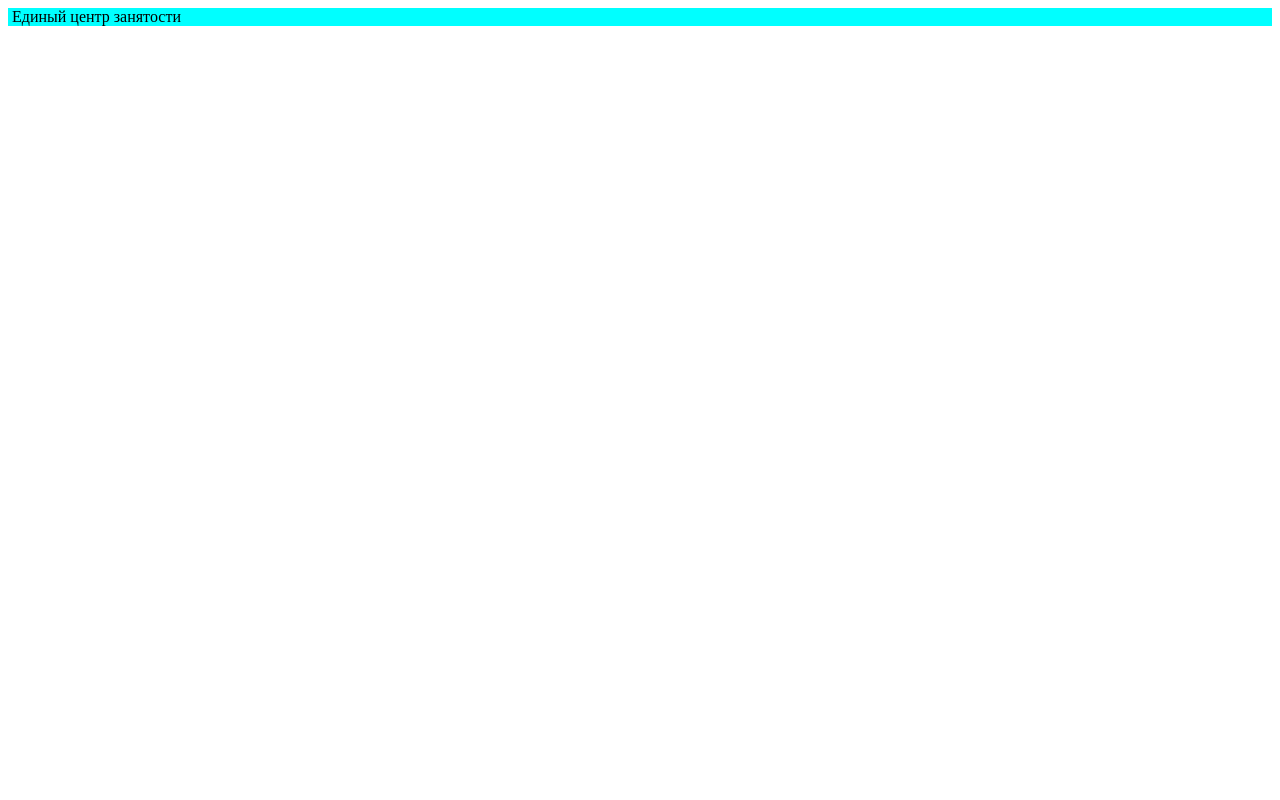
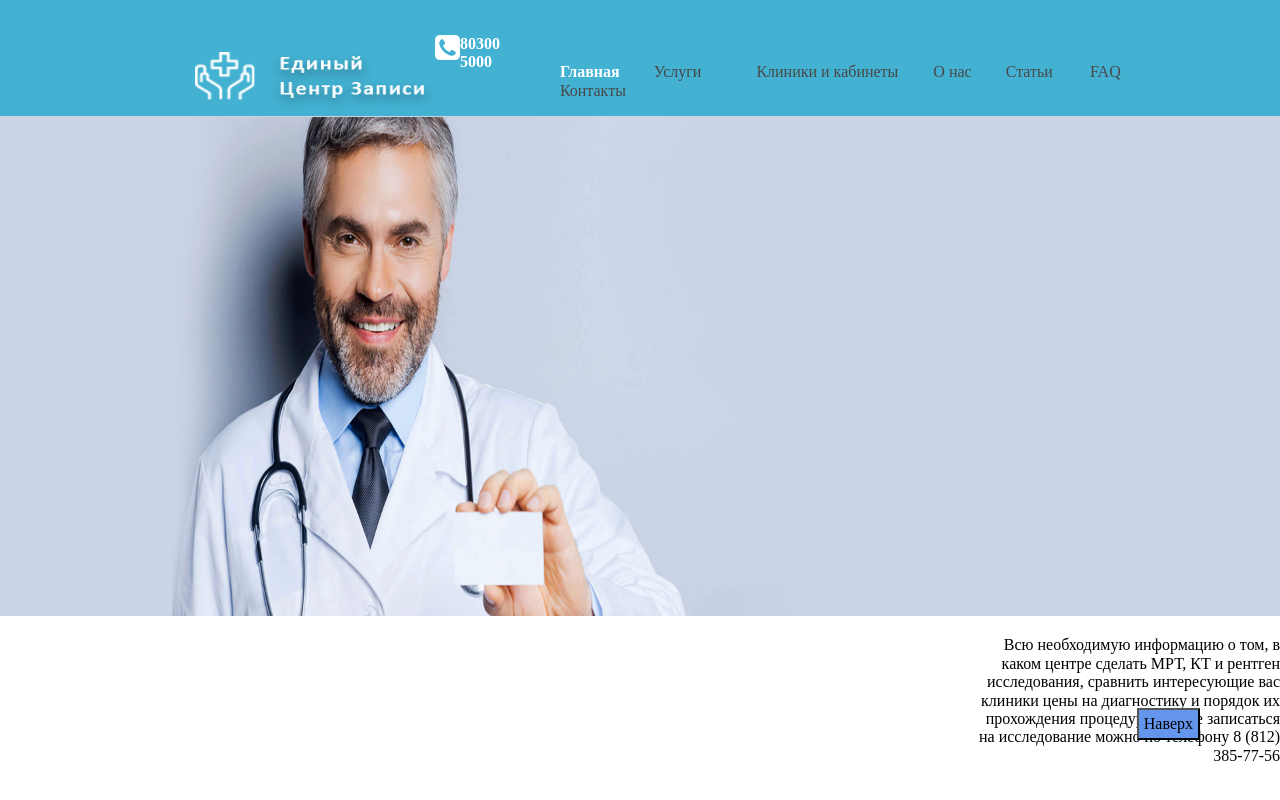
Before and after one commit to Allekssa/it-oxygen-front, a website: page main.html in a window 1280 px wide. Drawn offline with nearby package versions, Linux system fonts and the light colour scheme.

Commit message:
feture/04/07

```diff
--- a/main.css
+++ b/main.css
@@ -1 +1,93 @@
-header{background-color: aqua}
+html {
+    height: 100%;
+    width: 100%;
+    -webkit-text-size-adjust: 100%;
+}
+a {
+    text-decoration: none;
+}
+.container {
+    background-color: #43b1d2;
+    display: flex;
+    align-items: flex-end;
+    justify-content:space-around;
+    height: 116px;
+    max-width: 1920px;
+    border: 0;
+    margin: auto;
+}
+.container:after {
+     content:"";
+     display: table;
+     clear: both;
+ }
+header .menu_top {
+    list-style-type: none;
+    color:#494848;
+}
+header .menu_top li {
+    display: inline-block;
+}
+.logo_img {
+    width: 240px;
+    height: 60px;
+    max-width: 240px;
+    padding-top: 35px;
+    padding-left: 195px;
+    -webkit-tap-highlight-color: transparent;
+}
+.main {
+    width: 15px;
+    padding-right: 30px;
+    color: #ffffff;
+}
+.service {
+    padding-right: 51px;
+    color:#494848;
+}
+.cabinet {
+    padding-right: 31px;
+    color:#494848;
+}
+.about {
+    padding-right: 30px;
+    color:#494848;
+}
+.articles {
+    padding-right: 33px;
+    color:#494848;
+}
+.faq {
+    padding-right: 31px;
+    color:#494848;
+}
+.contact {
+    padding-right: 263px;
+    color:#494848;
+}
+.phone_img {
+    place-self: start;
+    padding-top: 35px;
+    float: right;
+}
+.phone {
+    place-self: start;
+    padding-top: 35px;
+    float: right;
+}
+.phone a {
+    color: #ffffff;
+}
+
+.banner_img {
+    width: 100%;
+    height: 500px;
+    margin-top: 0;
+}
+.h2 {
+    position	: relative;
+    top		: 200px;
+    left		: 0;
+    float: right;
+
+}
--- a/main.html
+++ b/main.html
@@ -5,14 +5,44 @@
     <meta name="viewport"
           content="width=device-width, user-scalable=no, initial-scale=1.0, maximum-scale=1.0, minimum-scale=1.0">
     <meta http-equiv="X-UA-Compatible" content="ie=edge">
-    <title>Document</title>
-    <link rel="stylesheet" href="main.css">
+    <title>Home</title>
+    <link rel="stylesheet" type="text/css" href="node_modules/normalize.css/normalize.css">
+    <link rel="stylesheet" type="text/css" href="main.css">
+    <style>
+        .up {
+            position: fixed;
+            right: 80px;
+            bottom: 60px;
+            padding: 5px;
+            color: #000;
+            background: cornflowerblue;
+        }
+        P {
+margin-left: 974px;
+        }
+    </style>
 </head>
-<body><header>
-
-    <img src="" alt="">
-    <text>Единый центр занятости</text>
-</header>
-
+<body>
+   <header class="container">
+       <a href="/" class="logo">
+           <img src="logo.png" alt="Единый центр занятости" class="logo_img"></a>
+       <div class="phone_img"><img src="phone-square.png" alt=""></div>
+       <div class="phone"><a href=""><strong>80300 5000</strong></a></div>
+       <nav>
+           <ul class="menu_top">
+            <li><a href="" class="main"><strong>Главная</strong></a></li>
+            <li><a href="" class="service">Услуги</a></li>
+            <li><a href="" class="cabinet">Клиники и кабинеты</a></li>
+            <li><a href="" class="about">О нас</a></li>
+            <li><a href="" class="articles">Статьи</a></li>
+            <li><a href="" class="faq">FAQ</a></li>
+            <li><a href="" class="contact">Контакты</a></li>
+        </ul>
+       </nav>
+    </header>
+<div><img class="banner_img" src="layer.png" alt="Главный баннер">
+    <p align="right">Всю необходимую информацию о том, в каком центре сделать МРТ, КТ и рентген исследования, сравнить интересующие вас клиники цены на диагностику и порядок их прохождения процедур, а также записаться на исследование можно
+    по телефону 8 (812) 385-77-56<br /></p></div>
+<p><button class="up">Наверх</button></p>
 </body>
 </html>
```
Also changed, not shown: index.html (+10 -10 lines), package.json (added, +24 -0 lines), arrow-down.png (added), layer.png (added), logo.png (added), phone-square.png (added), 3 other files.
